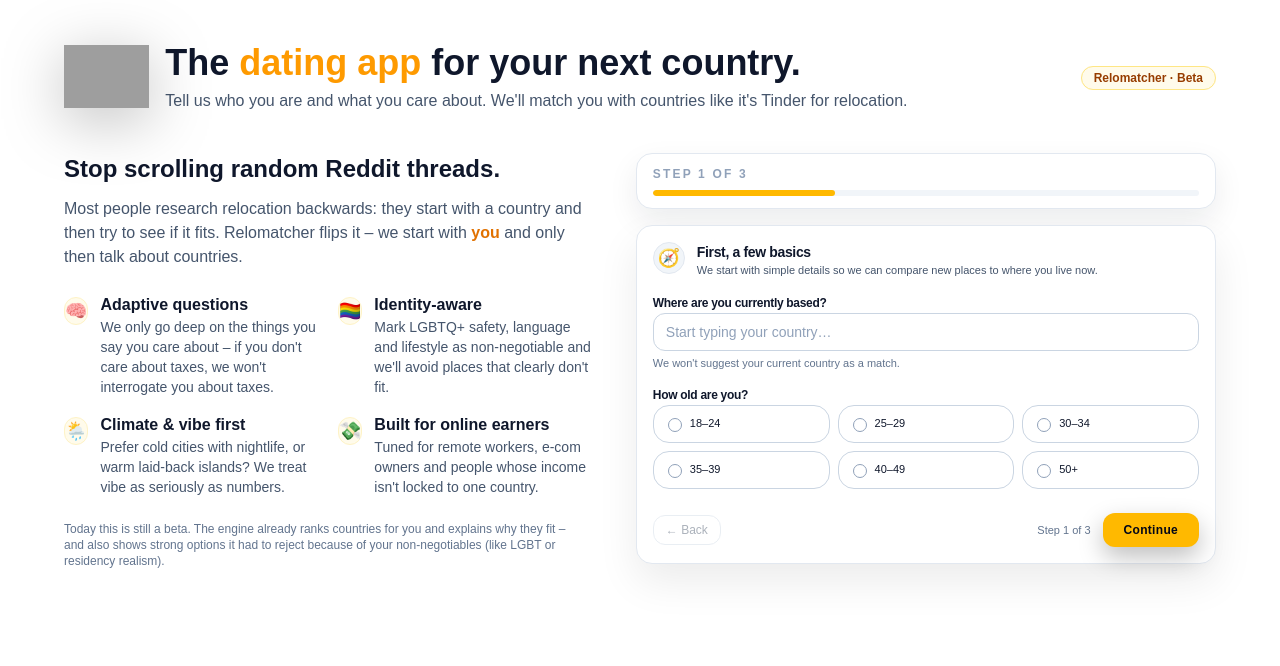
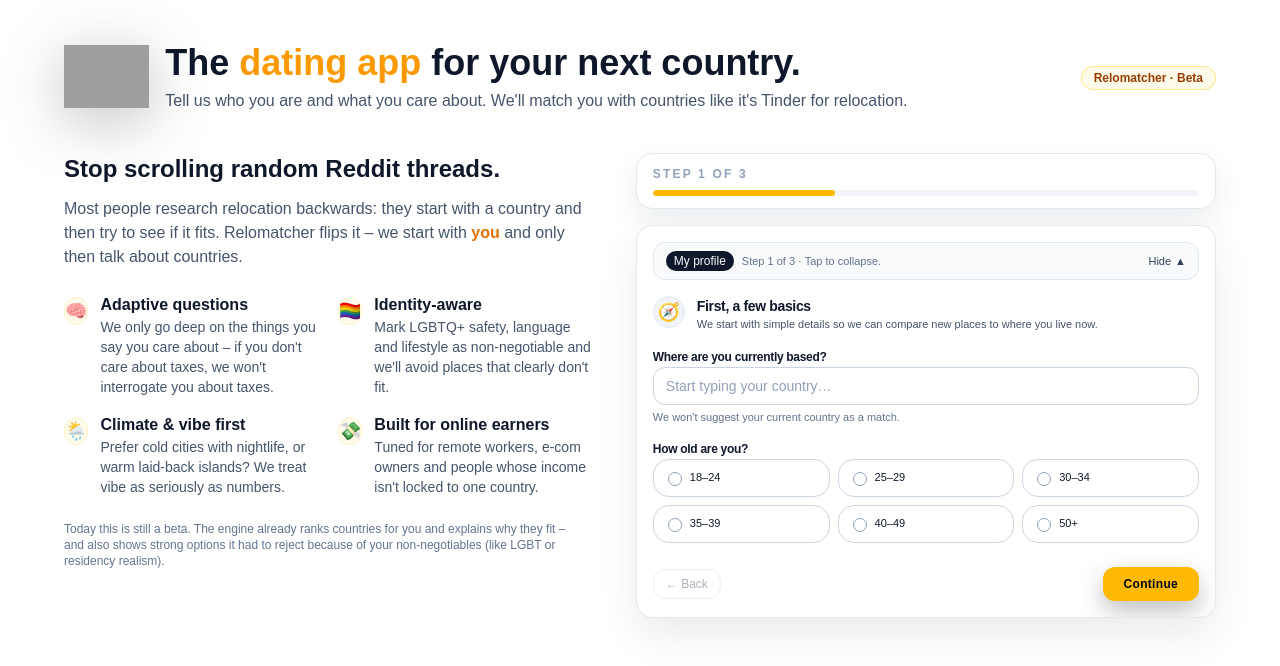
Before and after one commit to yonito6/relomatcher, a Next.js app: page /quiz in a window 1280 px wide. Shown: the top 666 px of the page. Built offline with nearby package versions, Linux system fonts and the light colour scheme; grey boxes are pictures that could not be loaded.

Commit message:
update adaptive quiz form

```diff
--- a/components/AdaptiveQuizForm.tsx
+++ b/components/AdaptiveQuizForm.tsx
@@ -253,6 +253,30 @@ function AdaptiveQuizForm({
     null
   );
 
+  // NEW: collapsible "My profile"
+  const [collapsed, setCollapsed] = React.useState(false);
+
+  // NEW: mobile-friendly custom country suggestion instead of <datalist>
+  const [countryQuery, setCountryQuery] = React.useState(
+    data.currentCountry || ""
+  );
+  const [showCountryDropdown, setShowCountryDropdown] =
+    React.useState<boolean>(false);
+
+  const filteredCountries = React.useMemo(() => {
+    const q = countryQuery.trim().toLowerCase();
+    if (!q) return COUNTRY_OPTIONS.slice(0, 15);
+    return COUNTRY_OPTIONS.filter((c) =>
+      c.toLowerCase().includes(q)
+    ).slice(0, 15);
+  }, [countryQuery]);
+
+  const handleCountrySelect = (country: string) => {
+    setCountryQuery(country);
+    onUpdate({ currentCountry: country });
+    setShowCountryDropdown(false);
+  };
+
   // "knobs" – numeric sliders stored on the profile
   const anyData = data as any;
   const taxImportance =
@@ -459,6 +483,8 @@ function AdaptiveQuizForm({
     setValidationError(null);
 
     if (isLastStep) {
+      // IMPORTANT: collapse the profile tab after clicking "See my matches"
+      setCollapsed(true);
       onSubmit();
     } else {
       onNext();
@@ -479,22 +505,39 @@ function AdaptiveQuizForm({
       >
         <div className="space-y-1">
           <Label>Where are you currently based?</Label>
+          <div className="relative w-full">
             <input
-            list="country-list"
-            className="w-full rounded-xl border border-slate-300 bg-white px-3 py-2 text-sm text-slate-900 placeholder:text-slate-400 focus:outline-none focus:ring-2 focus:ring-amber-400 focus:border-amber-400"
+              type="text"
+              autoComplete="off"
+              className="w-full max-w-full rounded-xl border border-slate-300 bg-white px-3 py-2 text-sm text-slate-900 placeholder:text-slate-400 focus:outline-none focus:ring-2 focus:ring-amber-400 focus:border-amber-400"
               placeholder="Start typing your country…"
-            value={data.currentCountry || ""}
-            onChange={(e) =>
-              onUpdate({
-                currentCountry: e.target.value,
-              })
-            }
-          />
-          <datalist id="country-list">
-            {COUNTRY_OPTIONS.map((c) => (
-              <option key={c} value={c} />
+              value={countryQuery}
+              onFocus={() => setShowCountryDropdown(true)}
+              onChange={(e) => {
+                const value = e.target.value;
+                setCountryQuery(value);
+                onUpdate({ currentCountry: value });
+                setShowCountryDropdown(true);
+              }}
+            />
+            {showCountryDropdown && filteredCountries.length > 0 && (
+              <div className="absolute z-20 mt-1 max-h-56 w-full overflow-y-auto rounded-xl border border-slate-200 bg-white shadow-lg">
+                {filteredCountries.map((c) => (
+                  <button
+                    key={c}
+                    type="button"
+                    className="block w-full px-3 py-1.5 text-left text-xs text-slate-800 hover:bg-slate-100"
+                    onMouseDown={(e) => {
+                      e.preventDefault();
+                      handleCountrySelect(c);
+                    }}
+                  >
+                    {c}
+                  </button>
                 ))}
-          </datalist>
+              </div>
+            )}
+          </div>
           <p className="text-[11px] text-slate-500">
             We won&apos;t suggest {data.currentCountry || "your current country"} as a
             match.
@@ -812,7 +855,8 @@ function AdaptiveQuizForm({
               onClick={() => {
                 const without = reasons.filter(
                   (r) =>
-                    ![...safetyGroup,
+                    ![
+                      ...safetyGroup,
                       "safety_stability_priority",
                       "personal_safety",
                       "personal_safety_low_priority",
@@ -1320,9 +1364,7 @@ function AdaptiveQuizForm({
     const toggleDevDetail = (key: RelocationReasonId) => {
       const exists = reasons.includes(key);
       const without = reasons.filter((r) => r !== key);
-      const next: RelocationReasonId[] = exists
-        ? without
-        : [...without, key];
+      const next: RelocationReasonId[] = exists ? without : [...without, key];
       onUpdate({ reasons: next });
     };
 
@@ -1564,8 +1606,32 @@ function AdaptiveQuizForm({
   return (
     <form
       onSubmit={handleFormSubmit}
-      className="bg-white border border-slate-200 rounded-2xl px-4 py-4 shadow-[0_18px_40px_rgba(0,0,0,0.08)] space-y-4 font-sans text-slate-900"
-    >
+      className="w-full max-w-full bg-white border border-slate-200 rounded-2xl px-3.5 py-3.5 sm:px-4 sm:py-4 shadow-[0_18px_40px_rgba(0,0,0,0.08)] space-y-4 font-sans text-slate-900 overflow-x-hidden"
+    >
+      {/* Collapsible header for the existing profile form */}
+      <div className="flex items-center justify-between gap-2 rounded-xl bg-slate-50 border border-slate-200 px-3 py-2">
+        <div className="flex items-center gap-2 min-w-0">
+          <span className="text-xs rounded-full bg-slate-900 text-slate-50 px-2 py-0.5">
+            My profile
+          </span>
+          <span className="text-[11px] text-slate-500 truncate">
+            Step {currentStep + 1} of {totalSteps} · Tap to{" "}
+            {collapsed ? "expand" : "collapse"}.
+          </span>
+        </div>
+        <button
+          type="button"
+          onClick={() => setCollapsed((v) => !v)}
+          className="ml-2 flex items-center gap-1 text-[11px] text-slate-700 hover:text-slate-900"
+        >
+          <span>{collapsed ? "Show" : "Hide"}</span>
+          <span>{collapsed ? "▼" : "▲"}</span>
+        </button>
+      </div>
+
+      {/* Only show the actual step content + nav when not collapsed */}
+      {!collapsed && (
+        <>
           {stepContent}
 
           {validationError && (
@@ -1585,7 +1651,7 @@ function AdaptiveQuizForm({
               ← Back
             </button>
             <div className="flex items-center gap-3">
-          <p className="text-[11px] text-slate-500">
+              <p className="hidden xs:block text-[11px] text-slate-500">
                 Step {currentStep + 1} of {totalSteps}
               </p>
               <button
@@ -1602,6 +1668,8 @@ function AdaptiveQuizForm({
               </button>
             </div>
           </div>
+        </>
+      )}
     </form>
   );
 }
@@ -1622,10 +1690,10 @@ function SectionCard({
   return (
     <div className="space-y-4">
       <div className="flex items-start gap-3">
-        <div className="h-8 w-8 flex items-center justify-center rounded-2xl bg-slate-100 border border-slate-200 text-lg">
+        <div className="h-8 w-8 flex items-center justify-center rounded-2xl bg-slate-100 border border-slate-200 text-lg shrink-0">
           {emoji}
         </div>
-        <div>
+        <div className="min-w-0">
           <h2 className="text-sm font-semibold text-slate-900 tracking-tight">
             {title}
           </h2>
@@ -1660,6 +1728,7 @@ function ChoiceCard({
       type="button"
       onClick={onClick}
       className={`group relative flex items-start gap-2 text-left text-[11px] px-3.5 py-2.5 rounded-2xl border
+        w-full
         transition-all duration-150 ease-out font-medium
         ${
           selected
@@ -1668,7 +1737,7 @@ function ChoiceCard({
         }`}
     >
       <div
-        className={`mt-[2px] h-3.5 w-3.5 rounded-full border flex items-center justify-center transition-all duration-150
+        className={`mt-[2px] h-3.5 w-3.5 rounded-full border flex items-center justify-center transition-all duration-150 flex-shrink-0
           ${
             selected
               ? "border-slate-950 bg-slate-50"
@@ -1679,7 +1748,7 @@ function ChoiceCard({
           <span className="block h-2 w-2 rounded-full bg-slate-950" />
         )}
       </div>
-      <span className="leading-snug pr-1">{label}</span>
+      <span className="leading-snug pr-1 break-words">{label}</span>
     </button>
   );
 }
@@ -1699,6 +1768,7 @@ function DoesntMatterCard({
       type="button"
       onClick={onClick}
       className={`group relative flex items-start gap-2 text-left text-[11px] px-3.5 py-2.5 rounded-2xl border
+        w-full
         transition-all duration-150 ease-out
         ${
           selected
@@ -1707,7 +1777,7 @@ function DoesntMatterCard({
         }`}
     >
       <div
-        className={`mt-[2px] h-4 w-4 rounded-full flex items-center justify-center text-[10px] font-bold transition-all
+        className={`mt-[2px] h-4 w-4 rounded-full flex items-center justify-center text-[10px] font-bold transition-all flex-shrink-0
           ${
             selected
               ? "bg-slate-50 text-slate-950"
@@ -1717,7 +1787,7 @@ function DoesntMatterCard({
         ×
       </div>
 
-      <div className="leading-snug">
+      <div className="leading-snug break-words">
         <span className="font-semibold mr-1 uppercase tracking-[0.14em] text-[10px]">
           Not a priority:
         </span>
```
Lines whose indentation alone changed are shown as unchanged.
